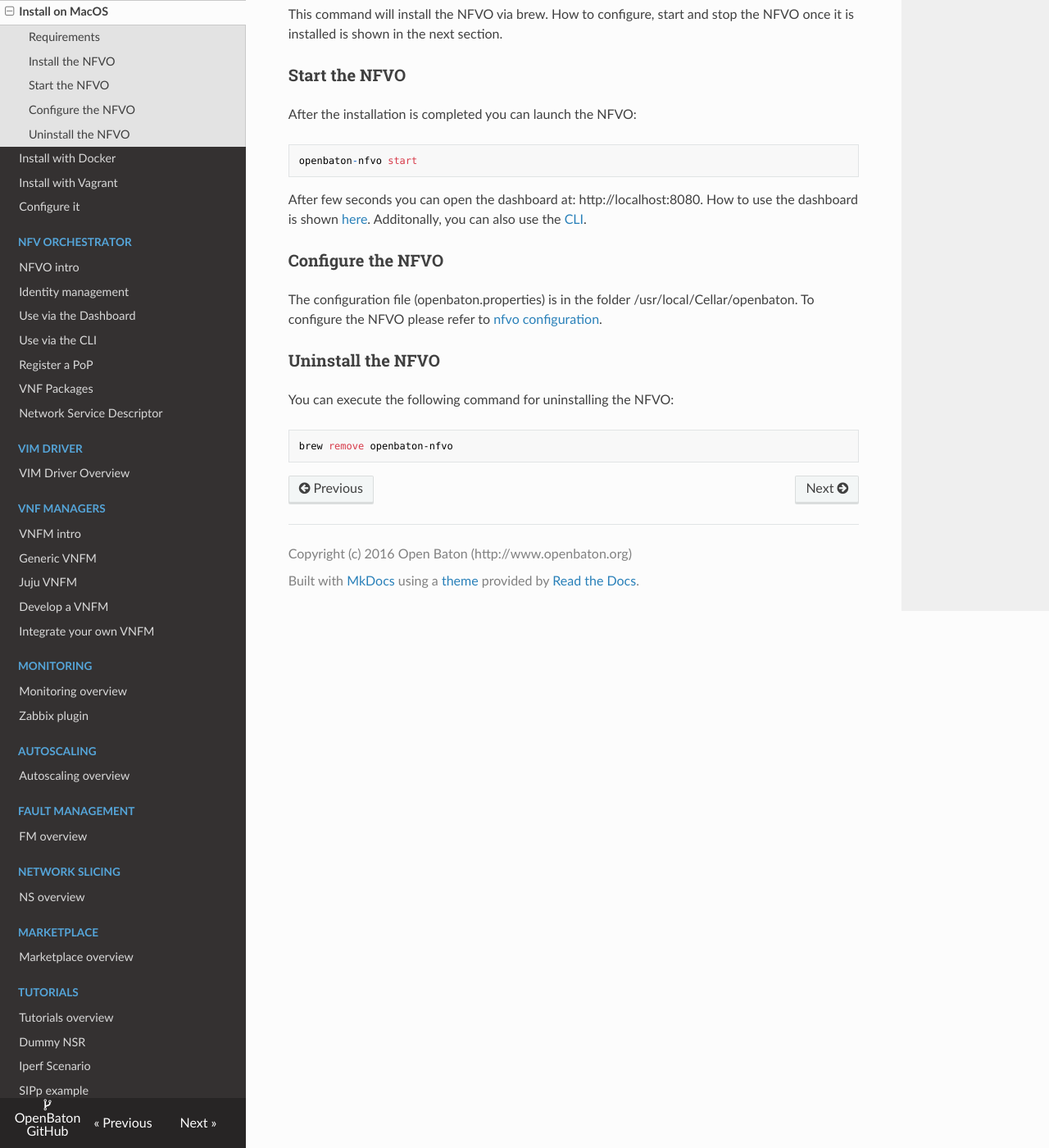
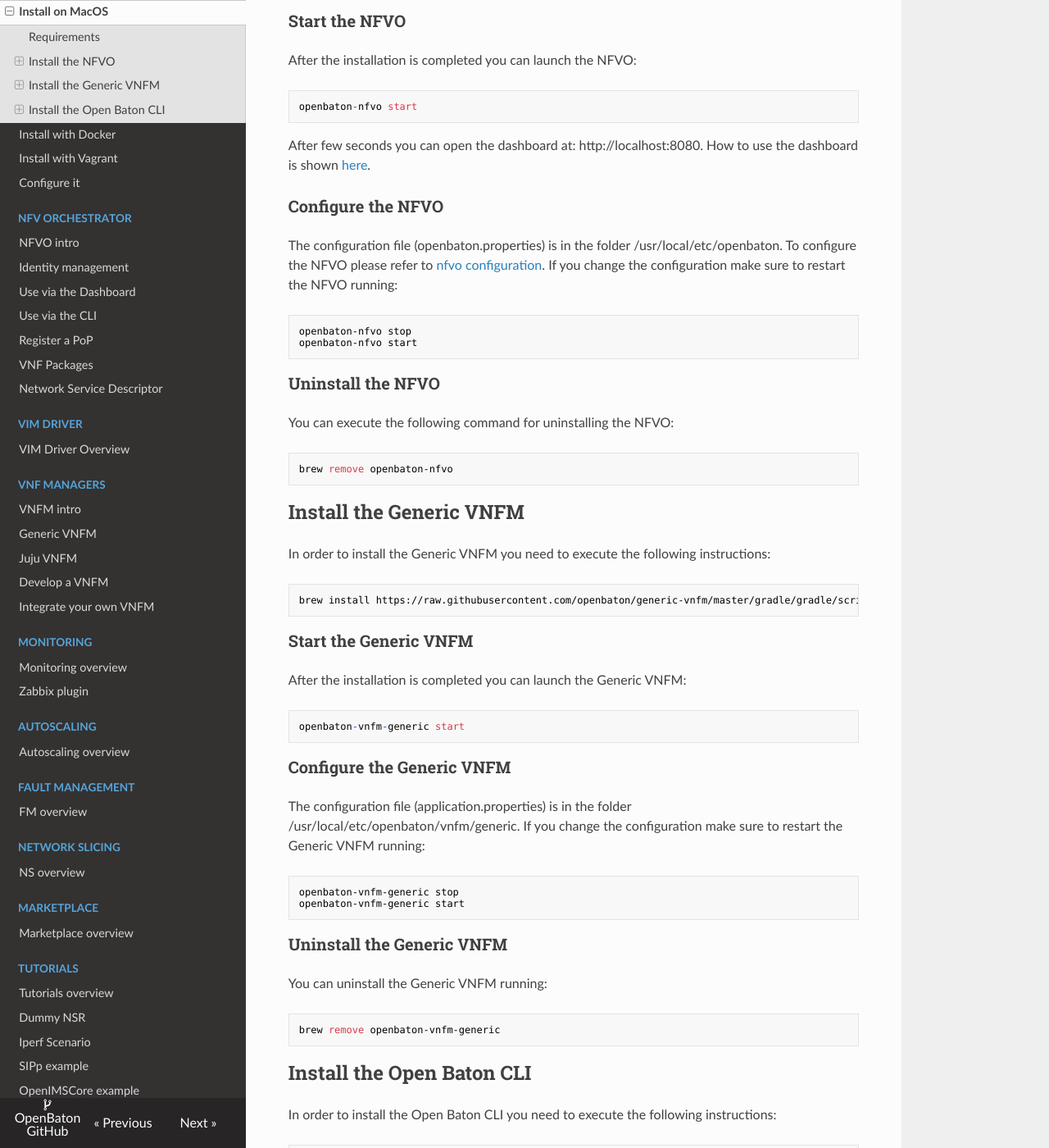
Before and after one commit to openbaton/docs, an MkDocs documentation site: the page built from docs/nfvo-installation-mac.md, in a window 1280 px wide and 1400 px high, scrolled down 671 px. Shown: the whole window at 82% size. Built offline with MkDocs 1.6.1, drawn with Linux system fonts in a browser that asks for light colours; nearby versions of some CDN libraries; old or Windows-style settings are respelled for this version of MkDocs; some of the changed text lies outside the part shown.

Commit message:
Imp: update installation on OSX via Brew
Add Generic VNFM and Open Baton CLI. Improve the doc structure in
general.

````diff
--- a/docs/nfvo-installation-mac.md
+++ b/docs/nfvo-installation-mac.md
@@ -14,14 +14,12 @@
 rabbitmqctl set_permissions -p / admin ".*" ".*" ".*"
 ```
 
-### Install the NFVO
+## Install the NFVO
 
 In order to install the NFVO you need to execute the following instructions:
 ```bash
 brew install https://raw.githubusercontent.com/openbaton/NFVO/master/gradle/gradle/scripts/osx/openbaton-nfvo.rb
 ```
-
-This command will install the NFVO via brew. How to configure, start and stop the NFVO once it is installed is shown in the next section.
 
 ### Start the NFVO
 
@@ -29,17 +27,64 @@
 ```
 openbaton-nfvo start
 ```
-After few seconds you can open the dashboard at: http://localhost:8080. How to use the dashboard is shown [here][dashboard-doc]. Additonally, you can also use the [CLI][cli-doc].
+After few seconds you can open the dashboard at: http://localhost:8080. How to use the dashboard is shown [here][dashboard-doc].
 
 ### Configure the NFVO
 
-The configuration file (openbaton.properties) is in the folder /usr/local/Cellar/openbaton. To configure the NFVO please refer to [nfvo configuration][nfvo-configuration].
+The configuration file (openbaton.properties) is in the folder /usr/local/etc/openbaton. To configure the NFVO please refer to [nfvo configuration][nfvo-configuration].
+If you change the configuration make sure to restart the NFVO running:
+```bash
+openbaton-nfvo stop
+openbaton-nfvo start
+```
 
 ### Uninstall the NFVO
 
 You can execute the following command for uninstalling the NFVO:
 ```
 brew remove openbaton-nfvo
+```
+## Install the Generic VNFM
+
+In order to install the Generic VNFM you need to execute the following instructions:
+```bash
+brew install https://raw.githubusercontent.com/openbaton/generic-vnfm/master/gradle/gradle/scripts/osx/openbaton-vnfm-generic.rb
+```
+
+### Start the Generic VNFM
+
+After the installation is completed you can launch the Generic VNFM:
+```
+openbaton-vnfm-generic start
+```
+
+### Configure the Generic VNFM
+
+The configuration file (application.properties) is in the folder /usr/local/etc/openbaton/vnfm/generic.
+If you change the configuration make sure to restart the Generic VNFM running:
+```bash
+openbaton-vnfm-generic stop
+openbaton-vnfm-generic start
+```
+
+### Uninstall the Generic VNFM
+
+You can uninstall the Generic VNFM running:
+```
+brew remove openbaton-vnfm-generic
+```
+## Install the Open Baton CLI
+
+In order to install the Open Baton CLI you need to execute the following instructions:
+```bash
+brew install https://raw.githubusercontent.com/openbaton/openbaton-client/master/cli/gradle/gradle/scripts/osx/openbaton-client.rb
+```
+
+### Uninstall the Open Baton CLI
+
+You can uninstall the Open Baton CLI running:
+```
+brew remove openbaton-client
 ```
 
 
````
